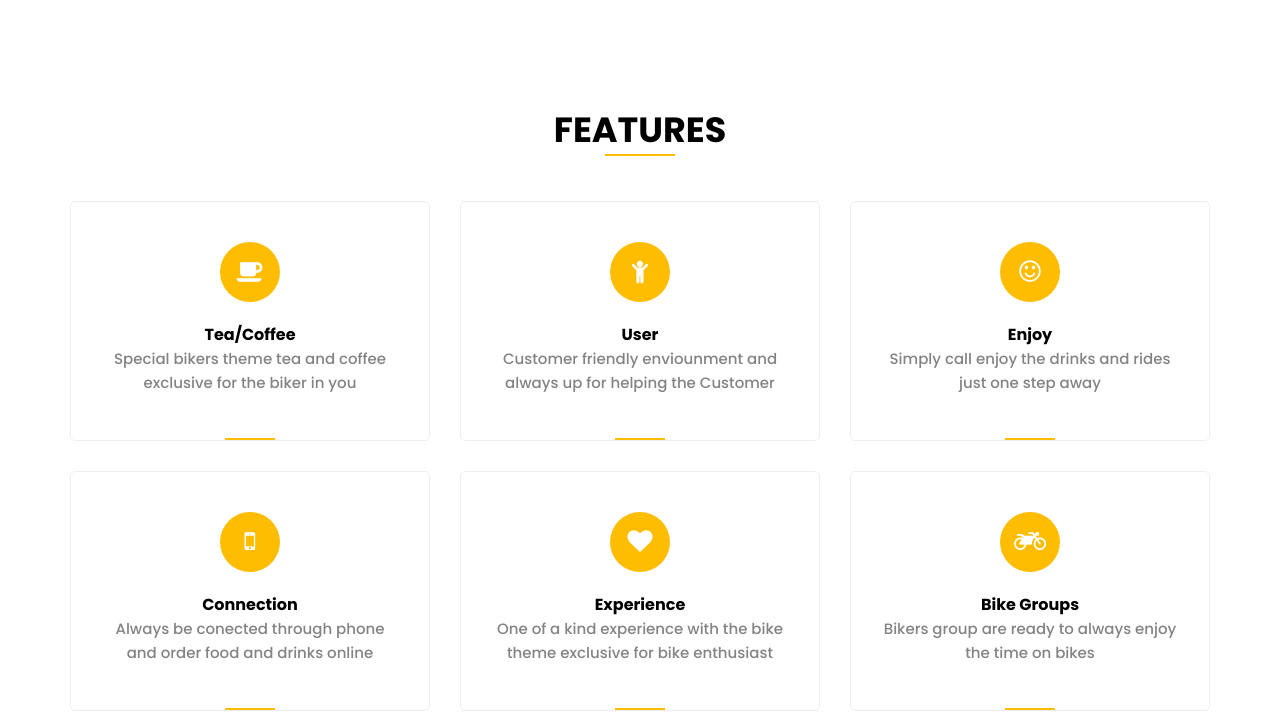
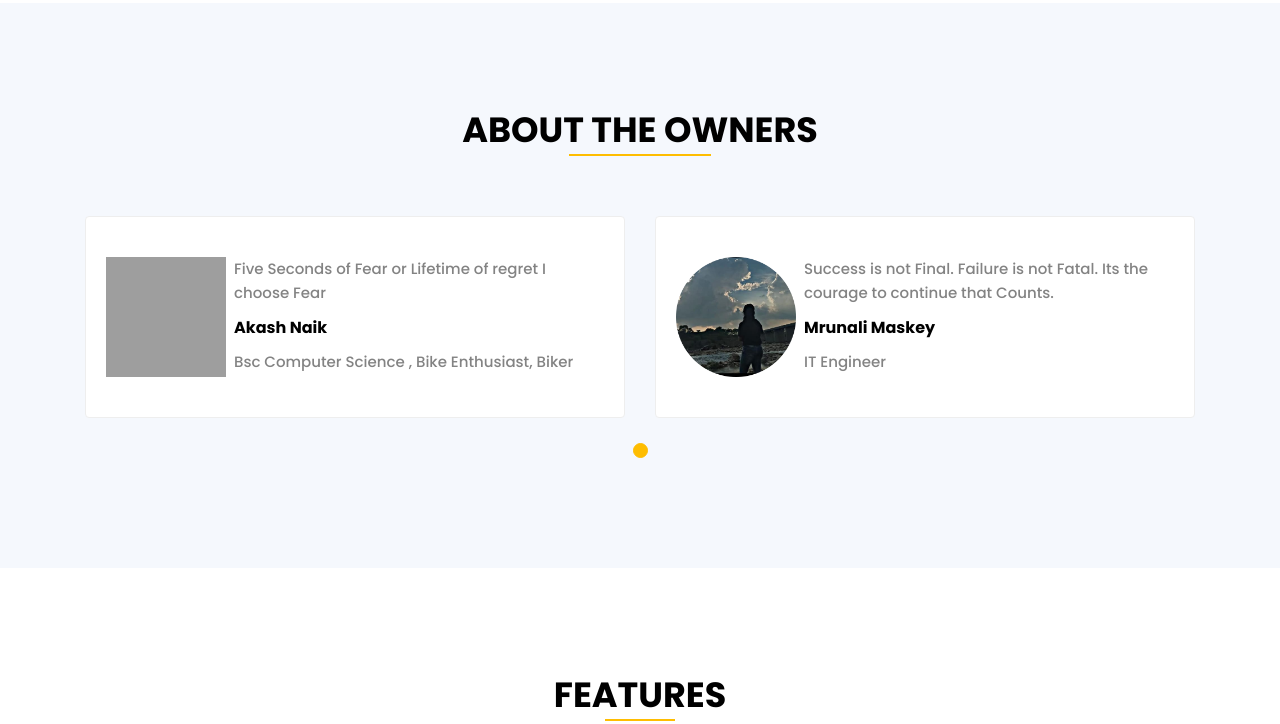
Before and after one commit to AkashNaik21/BikersCafe-, a plain HTML site: page index.html in a window 1280 px wide. Shown: the part 1466-2190 px from the top of the page. Drawn offline with Linux system fonts and the light colour scheme; grey boxes are pictures that could not be loaded.

Commit message:
Update index.html

```diff
--- a/index.html
+++ b/index.html
@@ -111,6 +111,45 @@
             </div>
         </section>
         <!-- End ABOUT -->
+        <section class="testimonials">
+            <div class="container">
+                <div class="row">
+                    <div class="section-title text-center">
+                        <h1>About The Owners</h1>
+                    </div>
+                </div>
+                <div class="row">
+                    <div class="testimonial-content">
+                        <div class="testi-slider">
+                            <div class="slide">
+                                <div class="img">
+                                    <img id="q1" src="images/circle-cropped (5).png" alt="testimonials image">
+                                </div>
+                                <div class="text">
+                                    <p>Five Seconds of Fear or Lifetime of regret I choose Fear</p>
+                                    <h6>Akash Naik</h6>
+                                    <p>Bsc Computer Science , Bike Enthusiast, Biker</p>
+                                </div>
+                            </div>
+                            <div class="slide">
+                                <div class="img">
+                                    <img id="q1" src="images/circle-cropped (6).png" alt="testimonials image">
+                                </div>
+                                <div class="text">
+                                    <p>Success is not Final. Failure is not Fatal. Its the courage to continue that Counts.</p>
+                                    <h6>Mrunali Maskey</h6>
+                                    <p>IT Engineer</p>
+                                </div>
+                            </div>
+                        </div>
+                        <!-- Slid Controllers -->
+                        <div class="slide-controls">
+                        </div>
+                    </div>
+                </div>
+            </div>
+        </section>
+
         <!-- ....................................................................................................................... -->
         <!-- Start Service -->
         <section class="services" id="service">
```
